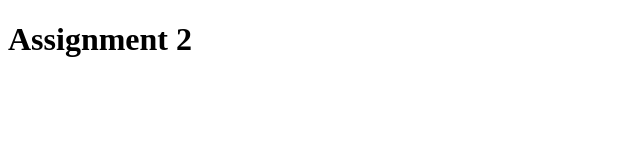
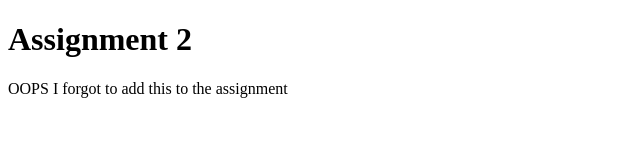
Before and after one commit to RickISU/CTK301Fall2022, a plain HTML site: page assignment2/assignment2.html in a window 1280 px wide. Shown: the whole page, without its empty margins (0-640 px from the left). Drawn offline with Linux system fonts and the light colour scheme.

Commit message:
Add files via upload

```diff
--- a/assignment2/assignment2.html
+++ b/assignment2/assignment2.html
@@ -6,5 +6,6 @@
   </head>
   <body>
     <h1>Assignment 2</h1>
+    <p>OOPS I forgot to add this to the assignment</p>
   </body>
 </html>
```
